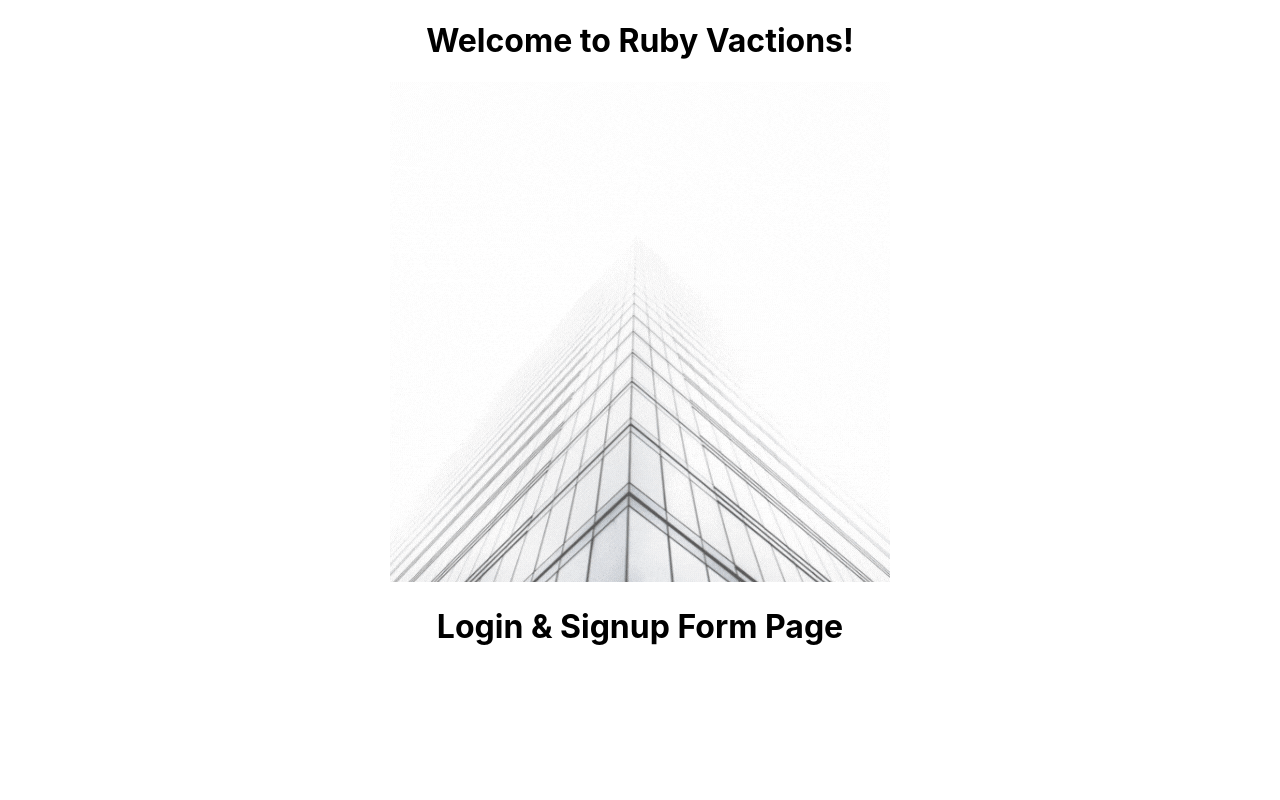
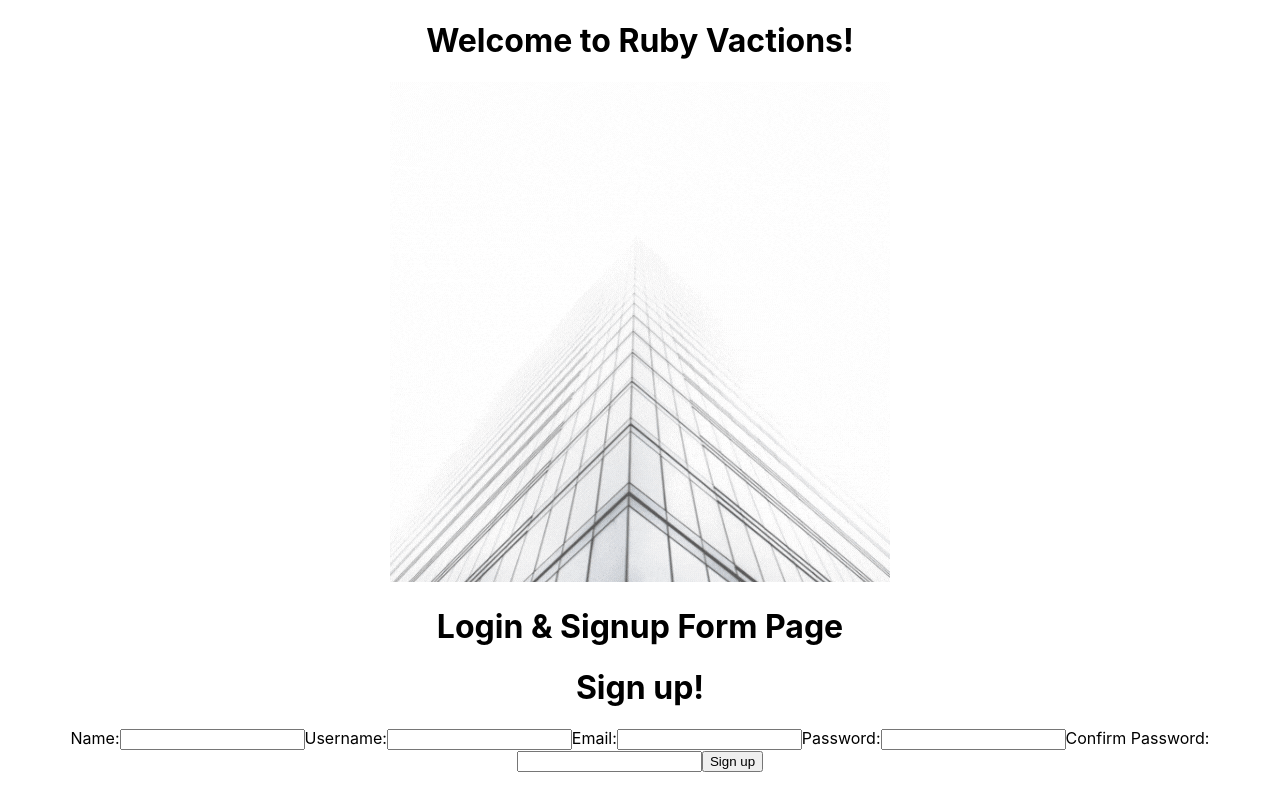
Before and after one commit to rcrozmajzl/ruby-vacations-front-end, a React (Create React App) app: page / in a window 1280 px wide. Built offline with nearby package versions, Linux system fonts and the light colour scheme.

Commit message:
Signup Form

```diff
--- a/package.json
+++ b/package.json
@@ -2,7 +2,7 @@
   "name": "ruby-vacations-front-end",
   "version": "0.1.0",
   "private": true,
-  "proxy": "https://localhost:3000",
+  "proxy": "http://localhost:3000",
   "dependencies": {
     "@testing-library/jest-dom": "^5.16.4",
     "@testing-library/react": "^13.2.0",
--- a/src/Components/SignUpForm/SignUpForm.js
+++ b/src/Components/SignUpForm/SignUpForm.js
@@ -1,21 +1,74 @@
-import React from 'react';
+import React, { useState } from 'react';
 
-function SignUpForm() {
+function SignUpForm({setUser, setIsAuthenticated}) {
+  const [confirmPassword, setConfirmPassword] = useState('')
+  const [errors, setErrors] = useState([])
+  const [signupData, setSignupData] = useState({
+    name: '',
+    username: '',
+    email: '',
+    password: '',
+  })
+  console.log('signupData: ', signupData);
 
-    return (
-        <div>
-            {/*
-                Name:
-                username:
-                email:
-                password:
-                confirm password:
-                <Link to='/availablehouses'>
-                    <button>signup</button>
-                </Link>
-            */}
-        </div>
-    )
+  const handleChange = (e) => {
+    const {name, value} = e.target
+    setSignupData(signupData => ({...signupData, [name]: value}) )
+  }
+
+  const handleSubmit = (e) => {
+    e.preventDefault();
+    setErrors([])
+    if(confirmPassword !== signupData.password){
+      alert("Passwords dont' match!")
+    }
+
+    fetch('/users',{
+      method:'POST',
+      headers:{
+        'Content-Type': 'application/json',
+        'Accept': 'application/json',
+      },
+      body:JSON.stringify(signupData)
+    })
+    .then(r => {
+      if(r.ok){
+        r.json()
+        .then(user => {
+          setUser(user)
+          setIsAuthenticated(true)
+        })
+      } else{
+        r.json()
+        .then(json => setErrors(json.errors))
+      }
+    })
+  }
+
+  return (
+    <div>
+      <h1>Sign up!</h1>
+      <form onSubmit={handleSubmit}>
+        <label>Name:
+          <input type='text' name='name' onChange={handleChange} value={signupData.name}></input>
+        </label>
+        <label>Username:
+          <input type='text' name='username' onChange={handleChange} value={signupData.username}></input>
+        </label>
+        <label>Email:
+          <input type='text' name='email' onChange={handleChange} value={signupData.email}></input>
+        </label>
+        <label>Password:
+          <input type='password' name='password' onChange={handleChange} value={signupData.password}></input>
+        </label>
+        <label>Confirm Password:
+          <input type='password' onChange={e => setConfirmPassword(e.target.value)}></input>
+        </label>
+        <button>Sign up</button>
+      </form>
+      {errors ? errors.map(e => <div>{e}</div> ) : null}
+    </div>
+  )
 }
 
 export default SignUpForm;
```
